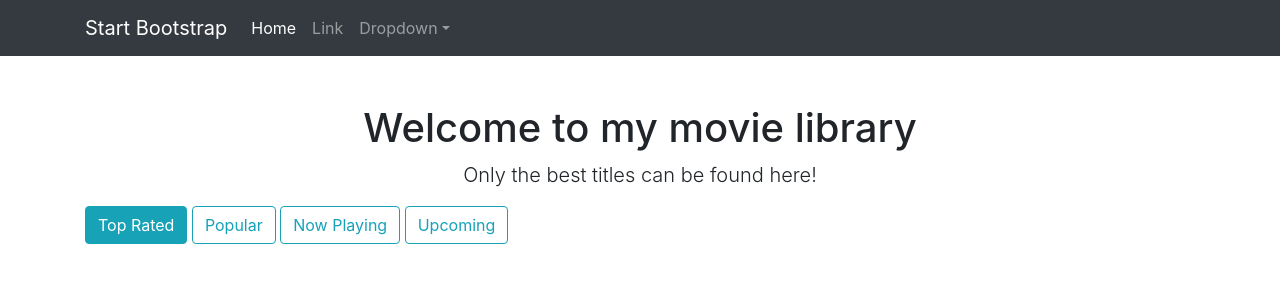
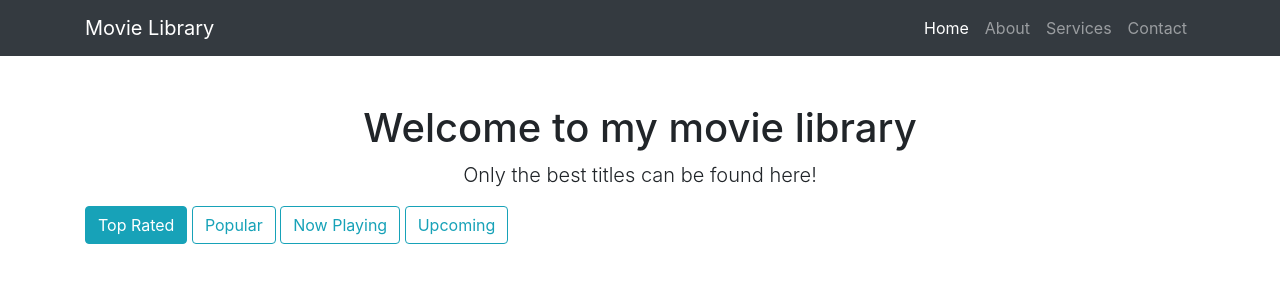
Before and after one commit to martix171717/movies_catalogue, a Flask app: page / in a window 1280 px wide. Shown: the top 300 px of the page. Run offline with Flask 2, Linux system fonts and the light colour scheme; data that the repository does not hold is empty; some libraries are stand-ins or nearby versions.

Commit message:
Update index.html

```diff
--- a/templates/index.html
+++ b/templates/index.html
@@ -5,7 +5,7 @@
      <meta name="viewport" content="width=device-width, initial-scale=1, shrink-to-fit=no">
      <meta name="description" content="">
      <meta name="author" content="">
-     <title>Bare - Start Bootstrap Template</title>
+     <title>My Movie Library - Bootstrap Template</title>
      <!-- Bootstrap core CSS -->
      <link rel="stylesheet" href="https://stackpath.bootstrapcdn.com/bootstrap/4.4.1/css/bootstrap.min.css" integrity="sha384-Vkoo8x4CGsO3+Hhxv8T/Q5PaXtkKtu6ug5TOeNV6gBiFeWPGFN9MuhOf23Q9Ifjh" crossorigin="anonymous">
      <script src="https://stackpath.bootstrapcdn.com/bootstrap/4.4.1/js/bootstrap.min.js" integrity="sha384-wfSDF2E50Y2D1uUdj0O3uMBJnjuUD4Ih7YwaYd1iqfktj0Uod8GCExl3Og8ifwB6" crossorigin="anonymous"></script>
@@ -14,21 +14,14 @@
         <!-- Responsive navbar-->
         <nav class="navbar navbar-expand-lg navbar-dark bg-dark">
             <div class="container">
-                <a class="navbar-brand" href="#">Start Bootstrap</a>
+                <a class="navbar-brand" href="#">Movie Library</a>
                 <button class="navbar-toggler" type="button" data-bs-toggle="collapse" data-bs-target="#navbarSupportedContent" aria-controls="navbarSupportedContent" aria-expanded="false" aria-label="Toggle navigation"><span class="navbar-toggler-icon"></span></button>
                 <div class="collapse navbar-collapse" id="navbarSupportedContent">
-                    <ul class="navbar-nav ms-auto mb-2 mb-lg-0">
+                    <ul class="navbar-nav ml-auto ms-auto mb-2 mb-lg-0">
                         <li class="nav-item"><a class="nav-link active" aria-current="page" href="#">Home</a></li>
-                        <li class="nav-item"><a class="nav-link" href="#">Link</a></li>
-                        <li class="nav-item dropdown">
-                            <a class="nav-link dropdown-toggle" id="navbarDropdown" href="#" role="button" data-bs-toggle="dropdown" aria-expanded="false">Dropdown</a>
-                            <ul class="dropdown-menu dropdown-menu-end" aria-labelledby="navbarDropdown">
-                                <li><a class="dropdown-item" href="#">Action</a></li>
-                                <li><a class="dropdown-item" href="#">Another action</a></li>
-                                <li><hr class="dropdown-divider" /></li>
-                                <li><a class="dropdown-item" href="#">Something else here</a></li>
-                            </ul>
-                        </li>
+                        <li class="nav-item"><a class="nav-link" href="#">About</a></li>
+                        <li class="nav-item"><a class="nav-link" href="#">Services</a></li>
+                        <li class="nav-item"><a class="nav-link" href="#">Contact</a></li>
                     </ul>
                 </div>
             </div>
```
